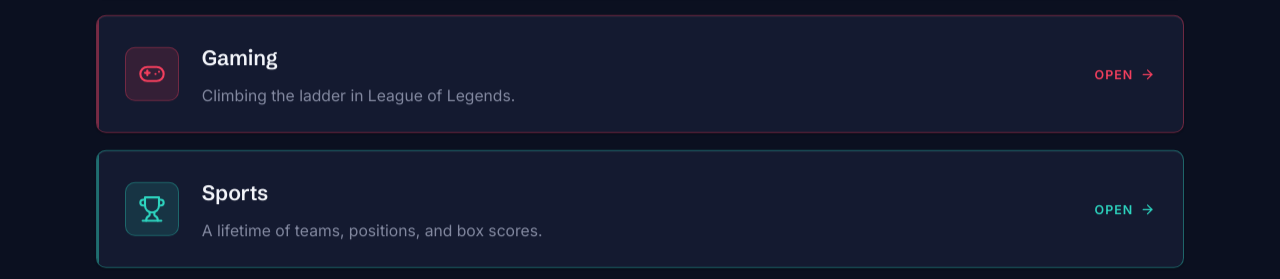
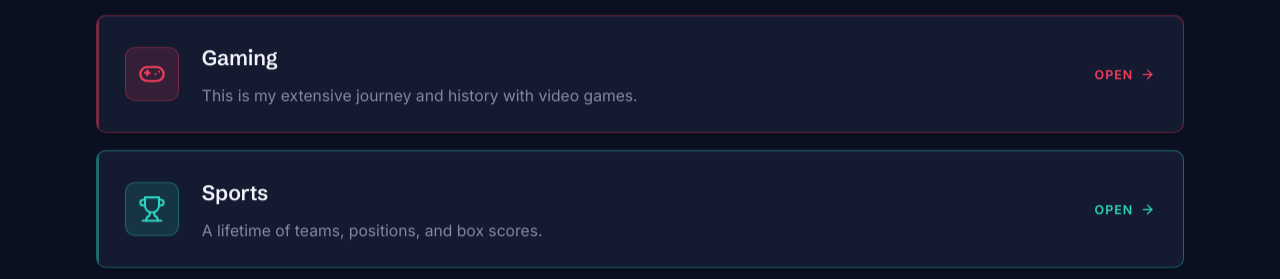
Before and after one commit to kev2k04/kev2k04.github.io, a Jekyll site: the page built from passions.html, in a window 1280 px wide and 900 px high, scrolled down 597 px. Shown: the part 174-453 px from the top of the window. Built offline with Jekyll 4.4.1, drawn with Linux system fonts in a browser that asks for light colours.

Commit message:
Gaming card: update the description
Co-Authored-By: Claude Opus 4.8 <noreply@anthropic.com>

```diff
--- a/_data/passions.yml
+++ b/_data/passions.yml
@@ -152,7 +152,7 @@
   kind: panel
   title: Gaming
   icon: gamepad
-  tagline: Climbing the ladder in League of Legends.
+  tagline: This is my extensive journey and history with video games.
   accent: "244, 63, 94"       # rose red
   intro: >-
     TODO(Kevin): A short intro to your gaming — mainly League of Legends, how
```
